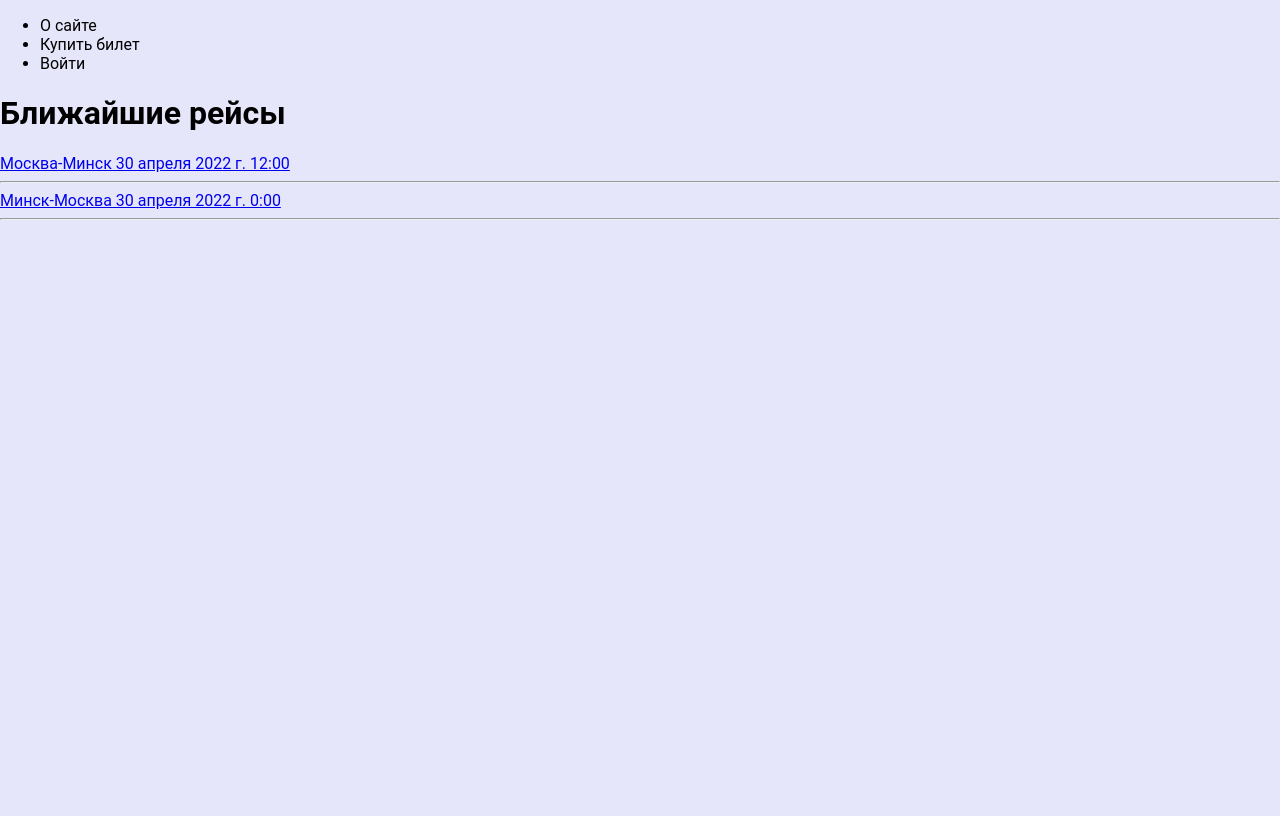
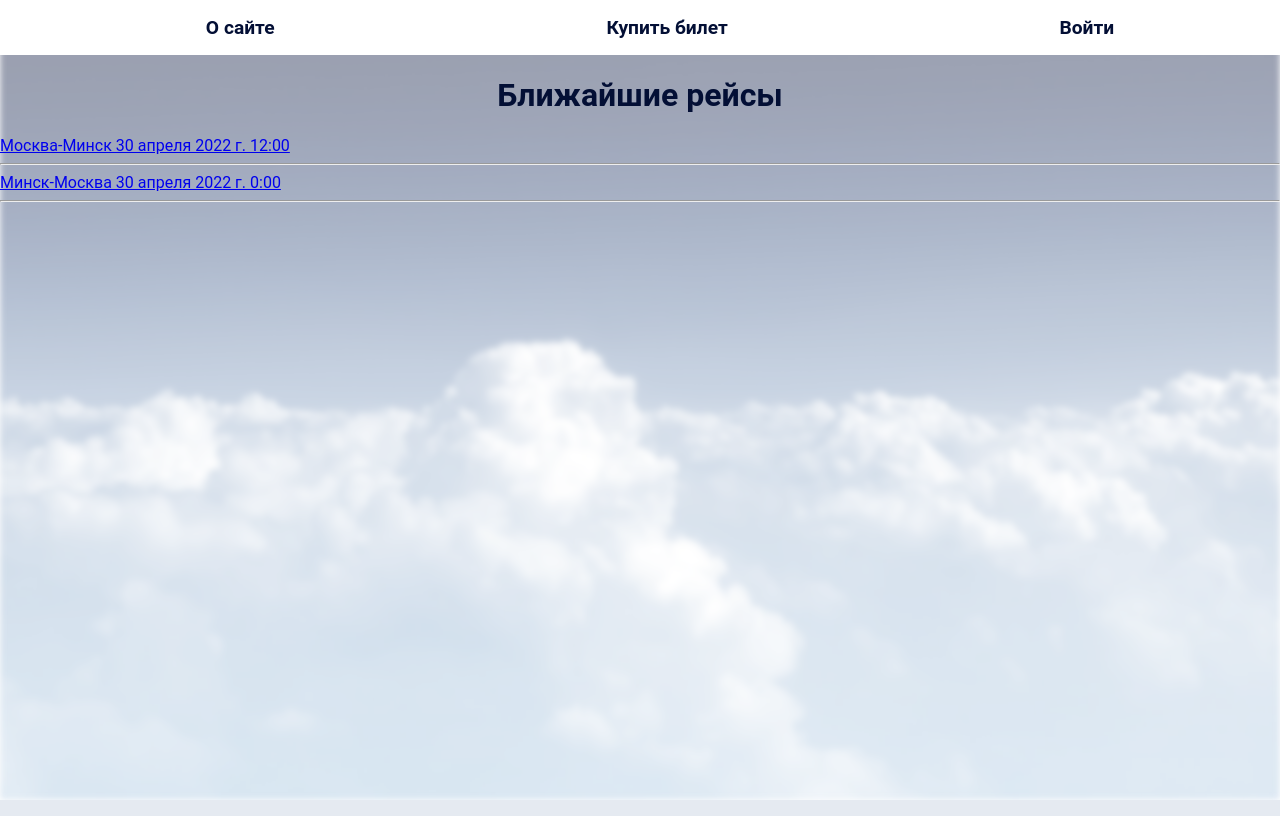
Before and after one commit to alyamba/airport_site, a Django app: page /airport/ in a window 1280 px wide. Run offline with Django 4.2, Linux system fonts and the light colour scheme; data comes from the database, SQL or seed files in the repository.

Commit message:
create disidn first page, not table with flights

```diff
--- a/airport_site/apps/airport/static/airport/css/styles.css
+++ b/airport_site/apps/airport/static/airport/css/styles.css
@@ -1,8 +1,54 @@
-html, body {
-    font-family: 'Roboto';
+.background {
+    position: absolute;
+    z-index: -1;
     margin: 0;
     padding: 0;
     height: 100%;
     width: 100%;
-    background-color: lavender;
+    background-image: url("../images/oblako.jpg");
+    background-repeat: no-repeat;
+    background-attachment: fixed;
+    background-position: center;
+    background-size: cover;
+    filter: blur(3px);
+    opacity: 40%;
 }
+.list-title:hover{
+    text-decoration: underline;
+}
+
+.list{
+    display: flex;
+    flex-direction: row;
+    justify-content: space-around;
+    list-style: none;
+    font-size: 120%;
+    font-weight: bold;
+}
+
+.menu {
+    margin: 0;
+    padding: 0;
+    width: 100%;
+    background-color: #ffffff;
+    padding: 16px 0px;
+}
+
+.title-body-first-page{
+    justify-content: center;
+    display: flex;
+
+}
+
+html, body {
+    font-family: 'Roboto';
+    color: #030f35;
+    margin: 0;
+    padding: 0;
+    height: 100%;
+    width: 100%;
+}
+
+ul {
+    margin: 0
+}
--- a/airport_site/apps/airport/templates/airport/index.html
+++ b/airport_site/apps/airport/templates/airport/index.html
@@ -5,7 +5,7 @@
 
 </h1>
 
-<p> <h1>Ближайшие рейсы</h1>
+<p id="flights"> <h1 class="title-body-first-page">Ближайшие рейсы</h1>
     {% if next_airport_flights %}
         {% for a in next_airport_flights %}
         <a href="{% url 'airport:flight_detail' a.id  %}">
--- a/airport_site/apps/airport/templates/base.html
+++ b/airport_site/apps/airport/templates/base.html
@@ -7,15 +7,17 @@
     <link type="text/css" href="{% static 'airport/css/styles.css' %}" rel="stylesheet" />
 </head>
 <body>
+    <div class="background" ></div>
     {% block mainmenu %}
-<ul>
+        <div class="menu" >
+        <ul class="list">
             {% for m in menu %}
-    <li>
+                <li class="list-title">
                 {{ m }}
                 </li>
             {% endfor %}
-
         </ul>
+        </div>
     {% endblock mainmenu %}
 
     {% block content %}
--- a/airport_site/apps/airport/urls.py
+++ b/airport_site/apps/airport/urls.py
@@ -7,4 +7,5 @@ app_name = 'airport'
 urlpatterns = [
     path('', index, name='home'),
     path('<int:flight_id>', flight_detail, name='flight_detail'),
+    path('register/', register, name='register'),
 ]
--- a/airport_site/apps/airport/views.py
+++ b/airport_site/apps/airport/views.py
@@ -18,3 +18,7 @@ def flight_detail(request, flight_id):
 
 def error_404(request, exception):
     return HttpResponseNotFound('Страница не найдена')
+
+def register(request):
+    hi = 'hi'
+    return HttpResponse(hi)
```
Also changed, not shown: airport_site/apps/airport/templates/airport/register.html (added, +9 -0 lines), airport_site/apps/airport/static/airport/images/background.jpg (added), airport_site/apps/airport/static/airport/images/nebo.jpg (added), airport_site/apps/airport/static/airport/images/oblako.jpg (added). Lines whose indentation alone changed are shown as unchanged.
